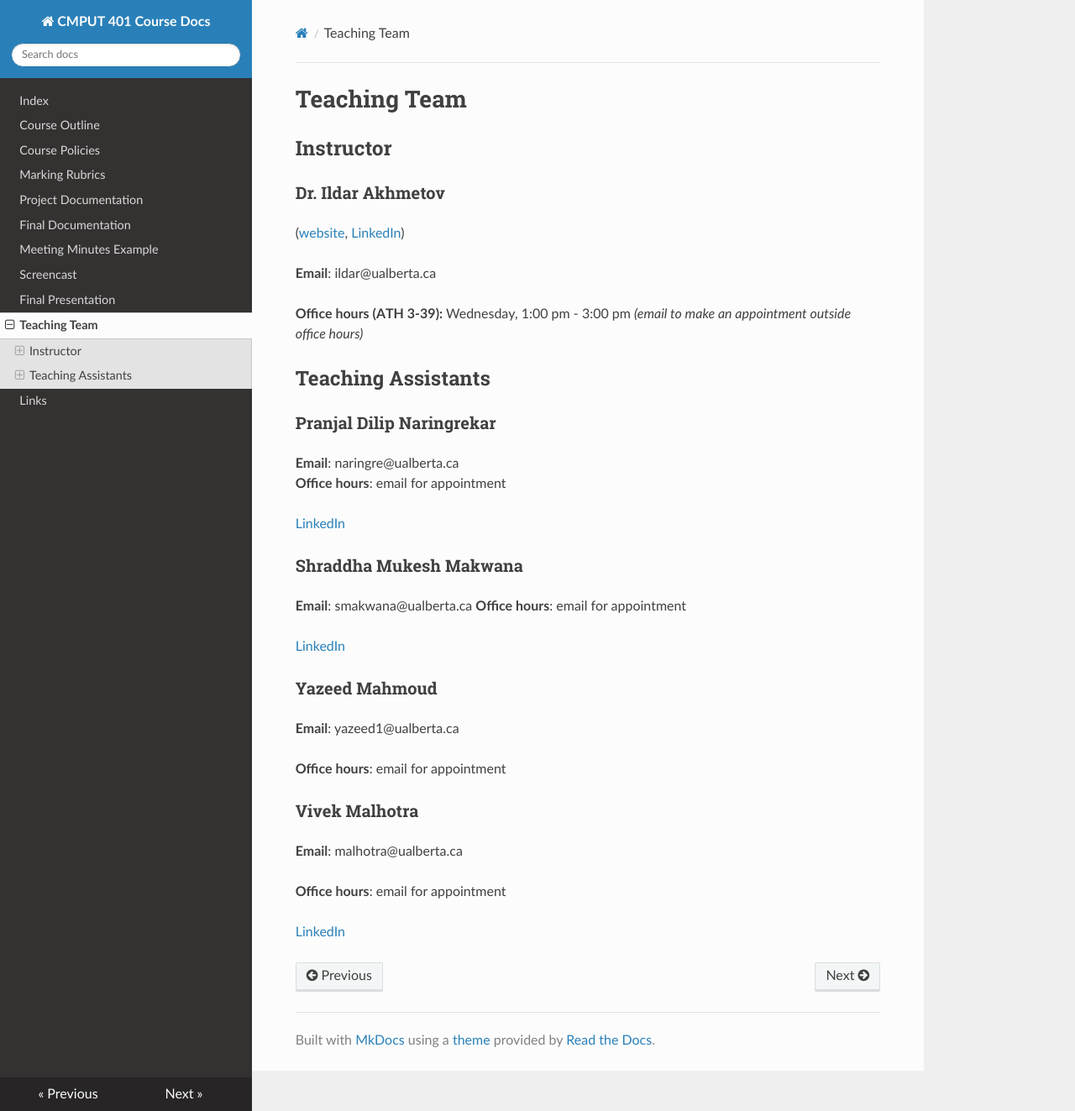
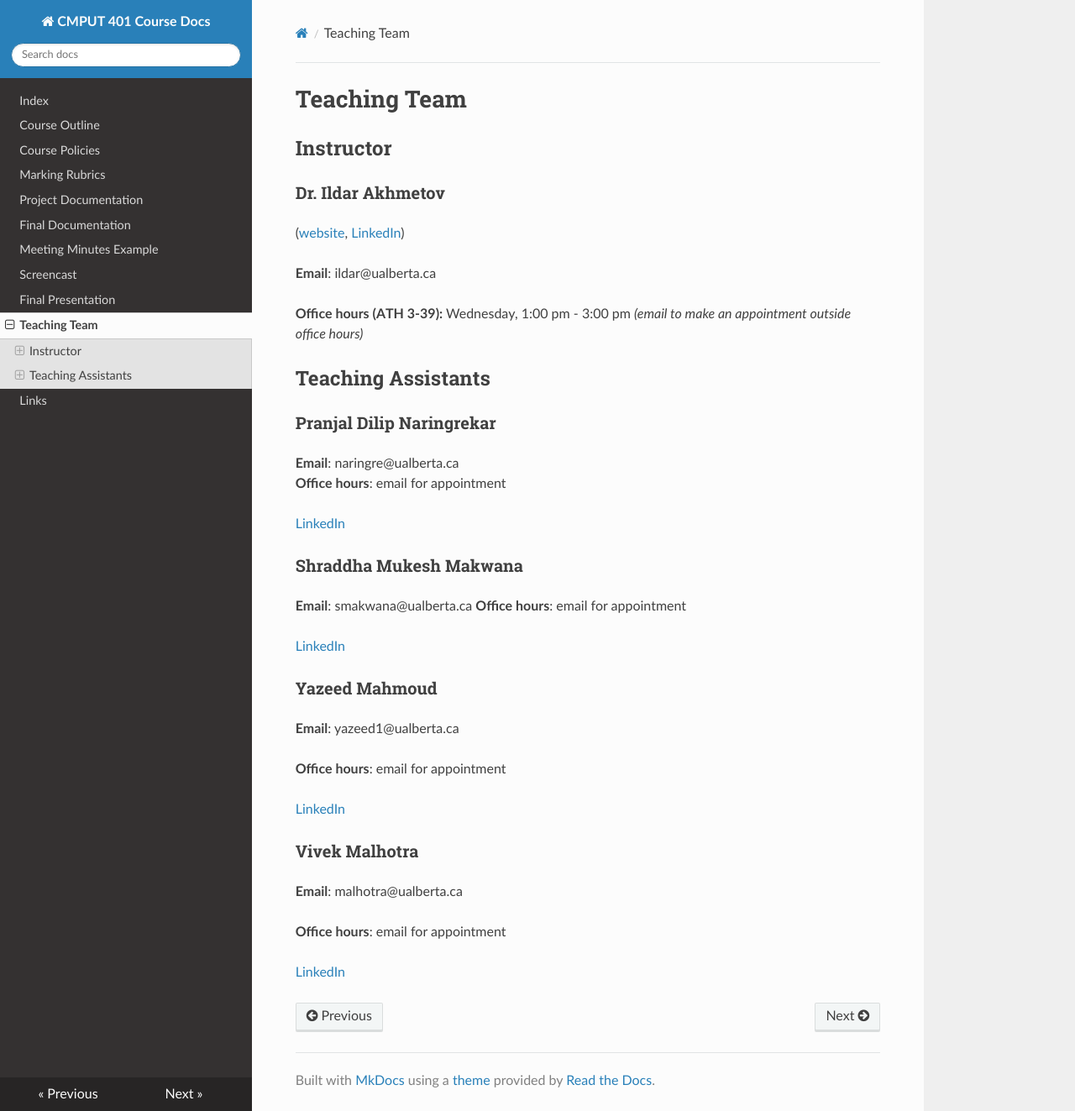
Before and after one commit to yazeedMohi/course-docs, an MkDocs documentation site: the page built from docs/teaching-team.md, in a window 1280 px wide and 1323 px high. Shown: the whole window at 84% size. Built offline with MkDocs 1.6.1, drawn with Linux system fonts in a browser that asks for light colours; nearby versions of some CDN libraries.

Commit message:
Update teaching-team.md

```diff
--- a/docs/teaching-team.md
+++ b/docs/teaching-team.md
@@ -32,6 +32,8 @@
 
 **Office hours**: email for appointment
 
+[LinkedIn](https://www.linkedin.com/in/yazeedsabil/)
+
 ### Vivek Malhotra
 
 **Email**: malhotra@ualberta.ca
```
